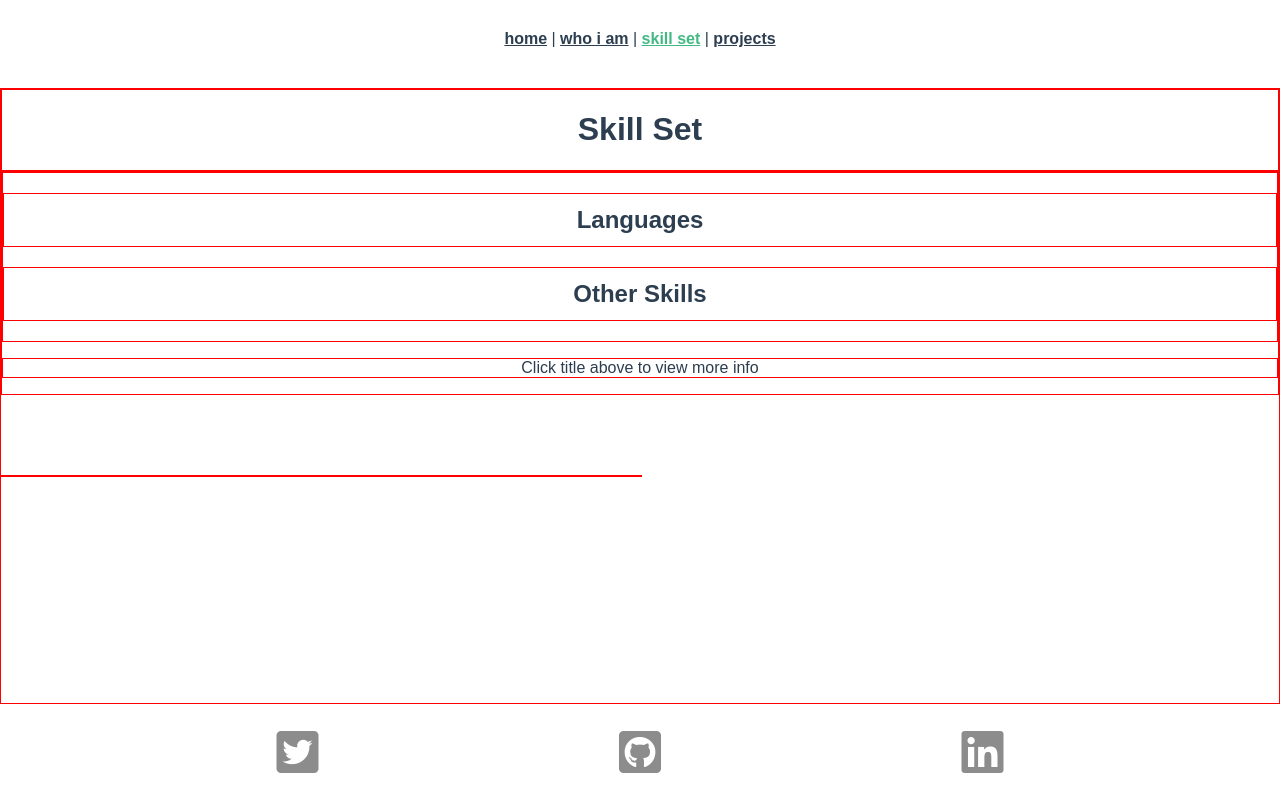
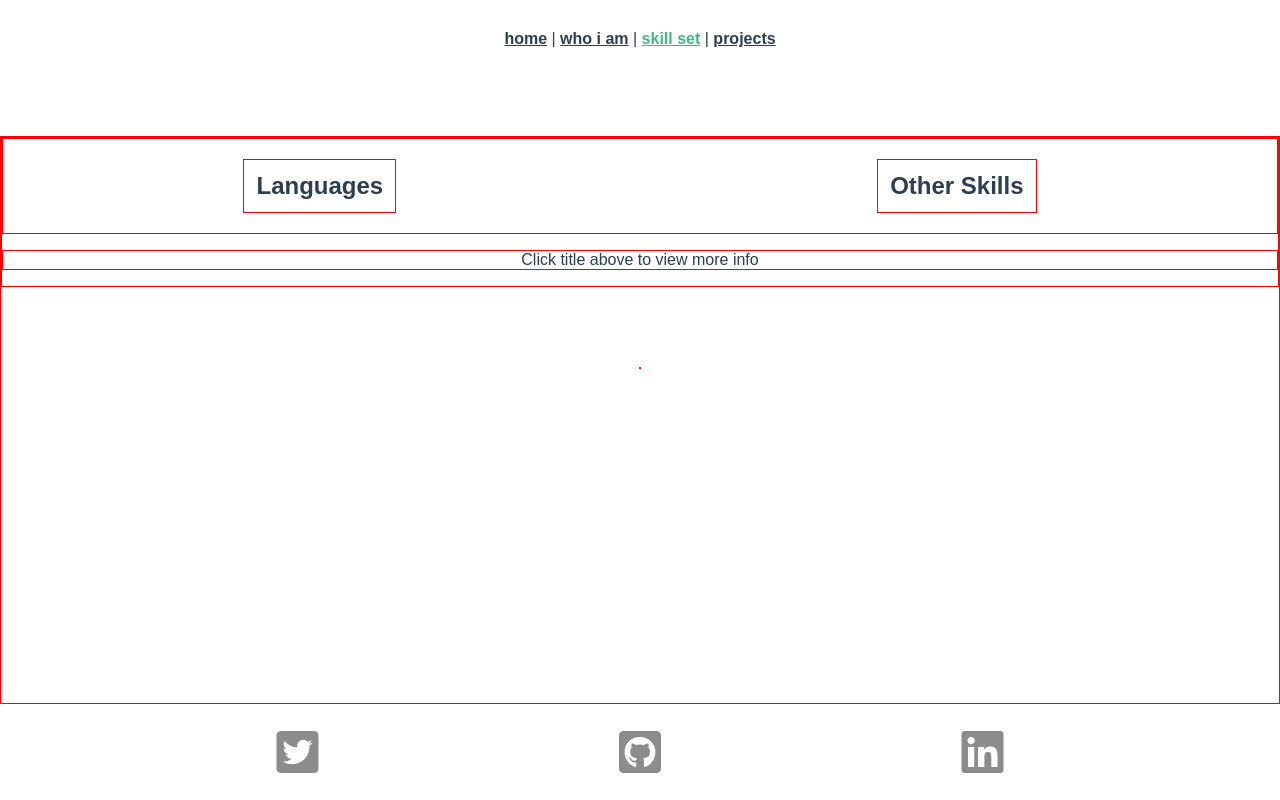
Before and after one commit to 3JTeam/portfolio, a Vue app: page /#/skillset in a window 1280 px wide. Built offline with nearby package versions, Linux system fonts and the light colour scheme.

Commit message:
skill set almost done

```diff
--- a/src/App.vue
+++ b/src/App.vue
@@ -45,6 +45,7 @@ export default {
     }
   }
   #routerView {
+    margin-top: 3em;
     grid-area: routerView;
   }
   #footer {
--- a/src/components/HomeDisplay.vue
+++ b/src/components/HomeDisplay.vue
@@ -6,7 +6,6 @@
 
 <style lang="scss" scoped>
 .homeDisplay {
-  flex-flow: column nowrap;
   background: url('../assets/images/background.jpg') center no-repeat;
   width: 100%;
   height: 100%;
--- a/src/components/SkillSetHeader.vue
+++ b/src/components/SkillSetHeader.vue
@@ -51,11 +51,19 @@ export default {
 * {
   border: 1px solid red;
 }
-.skillSetHeader {
-  .title,
-  .reset {
-    padding: 0.5em;
-    cursor: pointer;
+.header {
+  display: flex;
+  flex-flow: column nowrap;
+  justify-content: space-around;
+  .skillSetHeader {
+    display: flex;
+    flex-flow: row wrap;
+    justify-content: space-around;
+    .title,
+    .reset {
+      padding: 0.5em;
+      cursor: pointer;
+    }
   }
 }
 </style>
--- a/src/components/SkillsCard.vue
+++ b/src/components/SkillsCard.vue
@@ -4,6 +4,7 @@
       <h3 class="title">{{ name }}</h3>
       <h4 class="subHeading">Used Since: {{ usedSince }}</h4>
     </div>
+    <p v-if="moreStuff">more</p>
   </div>
 </template>
 
@@ -14,6 +15,7 @@ export default {
     name: String,
     usedSince: Number,
     blurb: String,
+    moreStuff: Boolean,
   },
 };
 </script>
--- a/src/views/Home.vue
+++ b/src/views/Home.vue
@@ -1,19 +1,17 @@
 <template>
   <main class="home">
-    <PageTitle pageTitle="Jim Strother" id="title" />
+    <h1 class="title">Jim Strother</h1>
     <HomeDisplay />
   </main>
 </template>
 
 <script>
 // @ is an alias to /src
-import PageTitle from '@/components/PageTitle.vue';
 import HomeDisplay from '@/components/HomeDisplay.vue';
 
 export default {
   name: 'home',
   components: {
-    PageTitle,
     HomeDisplay,
   },
 };
@@ -24,7 +22,7 @@ export default {
   background-color: $backgroundColor;
   display: flex;
   flex-flow: column nowrap;
-  align-content: center;
+  justify-content: center;
   #title {
     align-self: center;
   }
--- a/src/views/Projects.vue
+++ b/src/views/Projects.vue
@@ -1,18 +1,12 @@
 <template>
-  <main class="projects">
-    <PageTitle pageTitle="Projects page" />
-  </main>
+  <main class="projects"></main>
 </template>
 
 <script>
 // @ is an alias to /src
-import PageTitle from '@/components/PageTitle.vue';
 
 export default {
   name: 'projects',
-  components: {
-    PageTitle,
-  },
 };
 </script>
 
--- a/src/views/SkillSet.vue
+++ b/src/views/SkillSet.vue
@@ -1,6 +1,5 @@
 <template>
   <main class="skillset">
-    <PageTitle pageTitle="Skill Set" />
     <SkillSetHeader />
     <div class="skillCardDisplay">
       <SkillsCard
@@ -8,6 +7,7 @@
         :name="item.name"
         :usedSince="item.usedSince"
         :blurb="item.blurb"
+        :moreStuff="item.length() > 3"
         :key="index"
       />
     </div>
@@ -16,7 +16,6 @@
 
 <script>
 // @ is an alias to /src
-import PageTitle from '@/components/PageTitle.vue';
 import SkillSetHeader from '@/components/SkillSetHeader';
 import SkillsCard from '@/components/SkillsCard.vue';
 import skillsData from '@/data/skillsData';
@@ -24,7 +23,6 @@ import skillsData from '@/data/skillsData';
 export default {
   name: 'skillset',
   components: {
-    PageTitle,
     SkillsCard,
     SkillSetHeader,
   },
@@ -46,9 +44,15 @@ export default {
   border: 1px solid red;
 }
 .skillset {
+  display: flex;
+  flex-flow: column nowrap;
   background-color: $backgroundColor;
 
   .skillCardDisplay {
+    display: flex;
+    flex-flow: row wrap;
+    justify-content: space-around;
+    align-self: center;
     margin-top: 5em;
     margin-bottom: 5em;
     max-width: 50%;
--- a/src/views/WhoIAm.vue
+++ b/src/views/WhoIAm.vue
@@ -1,6 +1,5 @@
 <template>
   <main class="whoiam">
-    <PageTitle pageTitle="Who I Am" />
     <img src="@/assets/images/JimProfilePic.jpg" alt="Jim Strother" />
     <div v-for="(aboutMeItem, index) in aboutMeData" :key="index" class="meCardDisplay">
       <MeCard
@@ -15,14 +14,12 @@
 
 <script>
 // @ is an alias to /src
-import PageTitle from '@/components/PageTitle.vue';
 import MeCard from '@/components/MeCard.vue';
 import aboutMeData from '@/data/aboutMeData';
 
 export default {
   name: 'whoiam',
   components: {
-    PageTitle,
     MeCard,
   },
   data() {
```
